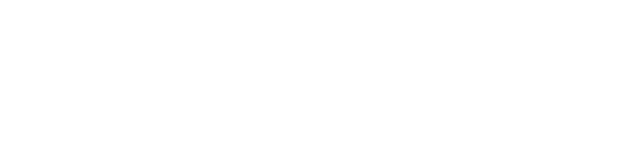
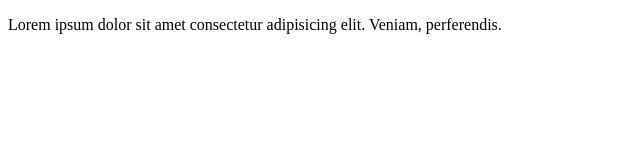
Before and after one commit to javiermza41/pruebamayo1, a plain HTML site: page index.html in a window 1280 px wide. Shown: the whole page, without its empty margins (0-640 px from the left). Drawn offline with Linux system fonts and the light colour scheme.

Commit message:
Agregado DIV contenedor

```diff
--- a/index.html
+++ b/index.html
@@ -1,12 +1,22 @@
 <!DOCTYPE html>
 <html lang="en">
+
 <head>
     <meta charset="UTF-8">
     <meta http-equiv="X-UA-Compatible" content="IE=edge">
     <meta name="viewport" content="width=device-width, initial-scale=1.0">
     <title>Git VSCODE</title>
 </head>
+
 <body>
 
+    <!--Div CONTENEDOR 1-->
+    <div class="container">
+        <div class="row">
+            <p>Lorem ipsum dolor sit amet consectetur adipisicing elit. Veniam, perferendis.</p>
+        </div>
+    </div>
+
 </body>
+
 </html>
```
